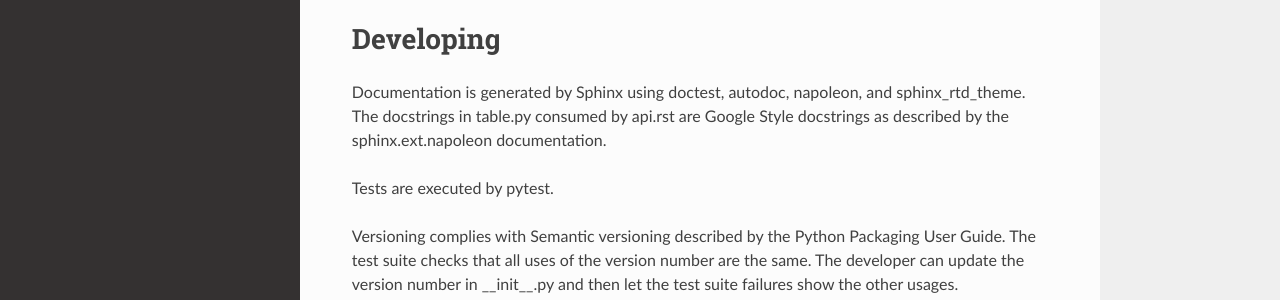
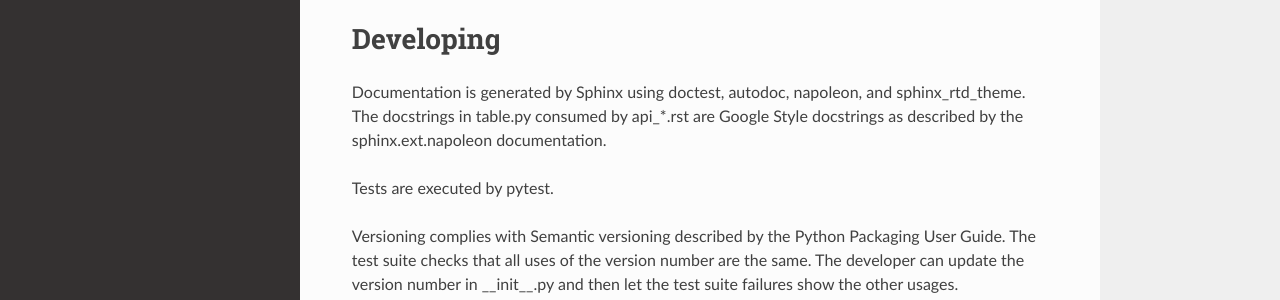
Before and after one commit to tmarktaylor/monotable, a Sphinx documentation site: the page built from doc/contributing.rst, in a window 1280 px wide and 1155 px high. Shown: the part 620-920 px from the top of the window. Built offline with Sphinx 7.4.7 and the Read the Docs theme 2.0.0, drawn with Linux system fonts in a browser that asks for light colours.

```diff
--- a/doc/contributing.rst
+++ b/doc/contributing.rst
@@ -31,7 +31,7 @@ Developing
 
 Documentation is generated by Sphinx using doctest, autodoc,
 napoleon, and sphinx_rtd_theme.  The docstrings in table.py consumed
-by api.rst are Google Style docstrings as described by the
+by api_*.rst are Google Style docstrings as described by the
 sphinx.ext.napoleon documentation.
 
 Tests are executed by pytest.
```
